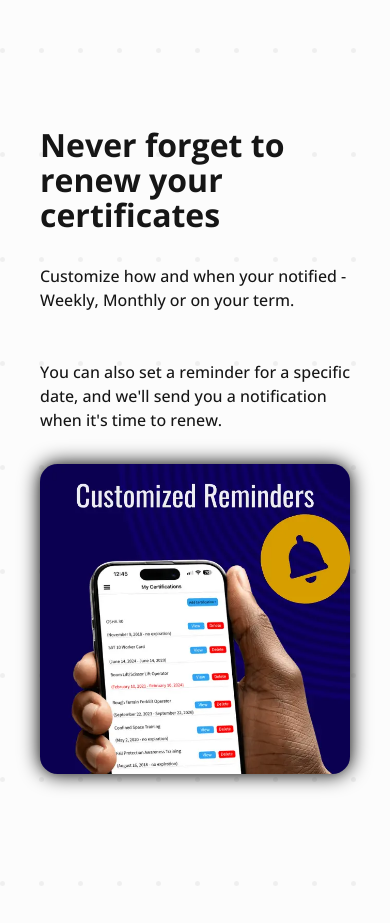
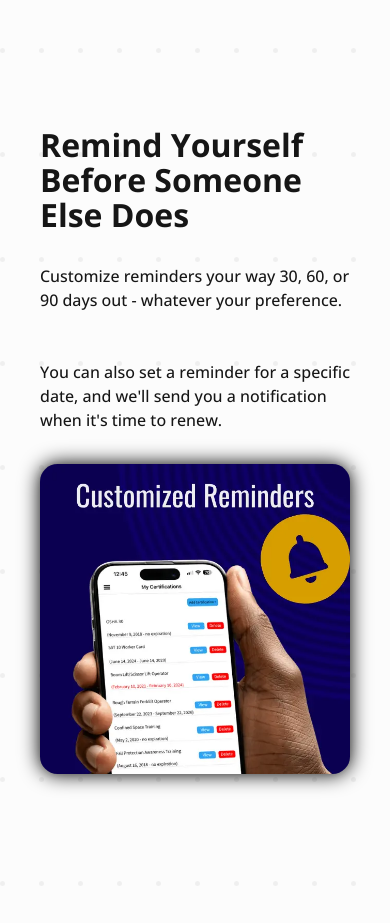
Before and after one commit to fastlinesafetytraining/accoric, a Next.js app: page /personal-dashcard in a window 390 px wide. Shown: the part 3060-3983 px from the top of the page. Built offline with nearby package versions, Linux system fonts and the light colour scheme; no server answers.

Commit message:
Update ExpirationReminderSec component with new header text and enhanced reminder customization options, including specific day preferences and responsive image sizes for improved user experience.

```diff
--- a/containers/personal-dashcard-page/ExpirationReminderSec.tsx
+++ b/containers/personal-dashcard-page/ExpirationReminderSec.tsx
@@ -16,9 +16,9 @@ export default function ExpirationReminderSec() {
 					className={styles.expirationReminderSec__content__text}
 					transition={{ duration: 2.0 }}
 				>
-					<h2>Never forget to renew your certificates</h2>
+					<h2>Remind Yourself <br/> Before Someone Else Does</h2>
 					<p>
-						Customize how and when your notified - Weekly, Monthly or on your term.
+						Customize reminders your way <span className={styles.expirationReminderSec__content__text__days}>30</span>, <span className={styles.expirationReminderSec__content__text__days}>60</span>, or <span className={styles.expirationReminderSec__content__text__days}>90</span> days out - whatever your preference.
 					</p>
 					<p>
 						You can also set a reminder for a specific date, and we&apos;ll send you a notification when it&apos;s time to renew.
@@ -31,6 +31,7 @@ export default function ExpirationReminderSec() {
 					alt='Construction expiration reminder using the accoric dashcard app'
 					width={600}
 					height={600}
+					sizes="(max-width: 1200px) 500px, 500px, (max-width: 768px) 300px, 300px"
 					/>
 				</motion.div>
 			</div>
```
